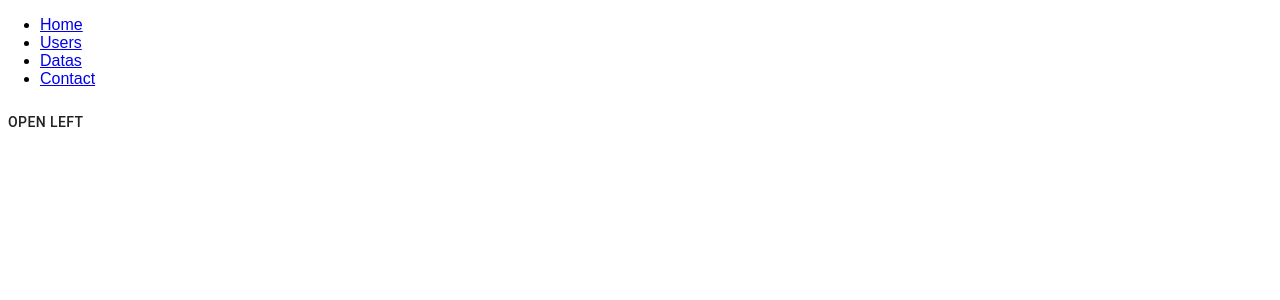
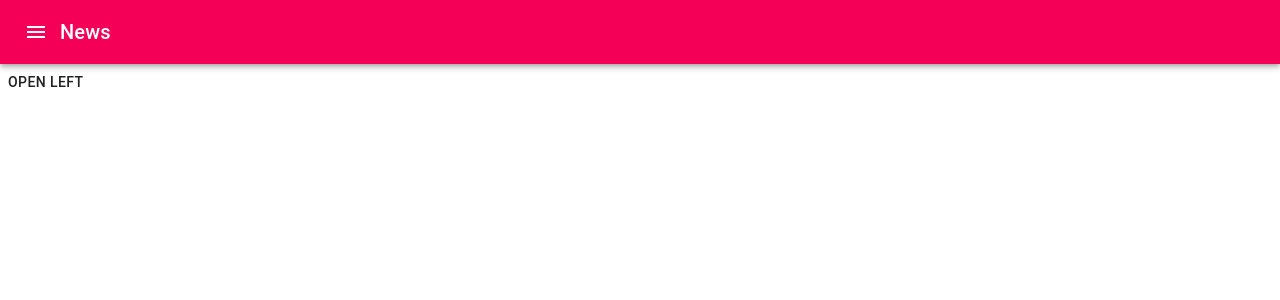
Before and after one commit to PollenZer/Pollinarium_React, a React (Create React App) app: page /test in a window 1280 px wide. Shown: the top 300 px of the page. Built offline with nearby package versions, Linux system fonts and the light colour scheme.

Commit message:
NavBar+Root effectiv

```diff
--- a/src/App.js
+++ b/src/App.js
@@ -7,27 +7,92 @@ import Home from './Navigation/Home/Page.js'
 import Users from './Navigation/Users/Page.js'
 import FourOFour from './Navigation/FourOFour/Page.js'
 import Test from './test'
+import Drawer from '@material-ui/core/Drawer';
+import List from '@material-ui/core/List';
+import ListItem from '@material-ui/core/ListItem';
+import AppBar from '@material-ui/core/AppBar';
+import Toolbar from '@material-ui/core/Toolbar';
+import Typography from '@material-ui/core/Typography';
+import IconButton from '@material-ui/core/IconButton';
+import MenuIcon from '@material-ui/icons/Menu';
+import red from '@material-ui/core/colors/red';
+
+const primary = red[500]; // #F44336
+
+const style={
+  itemMenuList:{
+    width:"100%",
+    height:"5vh",
+    textDecoration:"none",
+    fontFamily:"Roboto",
+    color:"black",
+  },
+  backgroundLinear:{
+    background: "linear-gradient(to left, red, blue)",
+  },
+}
 
 class App extends Component {
+  constructor(props){
+    super(props)
+    this.state={left:false}
+  }
+
+  toggleDrawer = open => event => {
+    if (event.type === 'keydown' && (event.key === 'Tab' || event.key === 'Shift')) {
+      return;
+    }
+
+    this.setState({ ...this.state, 'left': open });
+  };
+
   render() {
     return (
       <BrowserRouter>
         <div>
-          <ul>
-            <li>
-              <Link to="/home">Home</Link>
-            </li>
-            <li>
-              <Link to="/users">Users</Link>
-            </li>
-            <li>
-              <Link to="/datas">Datas</Link>
-            </li>
-            <li>
-              <Link to="/contact">Contact</Link>
-            </li>
-          </ul>
+      <Drawer
+        open={this.state.left}
+        onClose={this.toggleDrawer(false)}
+        >
+          <div
+          style={{width: "35vw"}}
+          onClick={this.toggleDrawer(false)}
+          onKeyDown={this.toggleDrawer(false)}
+          >
+            <List>
+              <ListItem button >
+                <Link to="/home" style={style.itemMenuList} >Home</Link>
+              </ListItem>
+              <ListItem button >
+                <Link to="/users" style={style.itemMenuList} >Users</Link>
+              </ListItem>
+              <ListItem button >
+                <Link to="/datas" style={style.itemMenuList}>Datas</Link>
+              </ListItem>
+              <ListItem button >
+                <Link to="/contact" style={style.itemMenuList}>Contact</Link>
+              </ListItem>
+            </List>
+          </div>
+          </Drawer>
 
+          <AppBar position="static" color="secondary">
+            <Toolbar>
+              <IconButton
+                edge="start"
+                color="inherit"
+                aria-label="menu"
+                >
+                <MenuIcon onClick={this.toggleDrawer(true)}/>
+              </IconButton>
+              <Typography
+                variant="h6"
+                // className={classes.title}
+                >
+                News
+              </Typography>
+            </Toolbar>
+          </AppBar>
           <Switch>
             <Route path="/contact" component={Contact} />
             <Route path="/datas" component={Datas} />
--- a/src/test.js
+++ b/src/test.js
@@ -21,7 +21,7 @@ export default function TemporaryDrawer() {
     left: false,
   });
 
-  const toggleDrawer = (open) => event => {
+  const toggleDrawer = open => event => {
     if (event.type === 'keydown' && (event.key === 'Tab' || event.key === 'Shift')) {
       return;
     }
@@ -29,13 +29,16 @@ export default function TemporaryDrawer() {
     setState({ ...state, 'left': open });
   };
 
-  const nav = item => {
-    // history.push("/"+item)
-    console.log(item)
-  }
+
+
+  // const oklm = () => {
+  //   // history.push("/"+item)
+  //   console.log(this.props)
+  // }
 
   return (
     <div>
+      {/* <Button onClick={()=>{navigate("/")}}></Button> */}
       <Button onClick={toggleDrawer(true)}>Open Left</Button>
       <Drawer open={state.left} onClose={toggleDrawer(false)}>
       <div
@@ -45,16 +48,16 @@ export default function TemporaryDrawer() {
       >
         <List>
           <ListItem button >
-            <ListItemText primary='Home' onClick={nav("/home")} />
+            <ListItemText primary='Home' onClick={()=>{this.props.history.push("/home")}} />
           </ListItem>
           <ListItem button >
-            <ListItemText primary='Users' onClick={nav("/users")} />
+            <ListItemText primary='Users' onClick={()=>{console.log("/users")}} />
           </ListItem>
           <ListItem button >
-            <ListItemText primary='Datas' onClick={nav("/datas")} />
+            <ListItemText primary='Datas' onClick={()=>{console.log("/datas")}} />
           </ListItem>
           <ListItem button >
-            <ListItemText primary='Contact' onClick={nav("/contact")} />
+            <ListItemText primary='Contact' onClick={()=>{console.log("/contact")}} />
           </ListItem>
         </List>
       </div>
```
